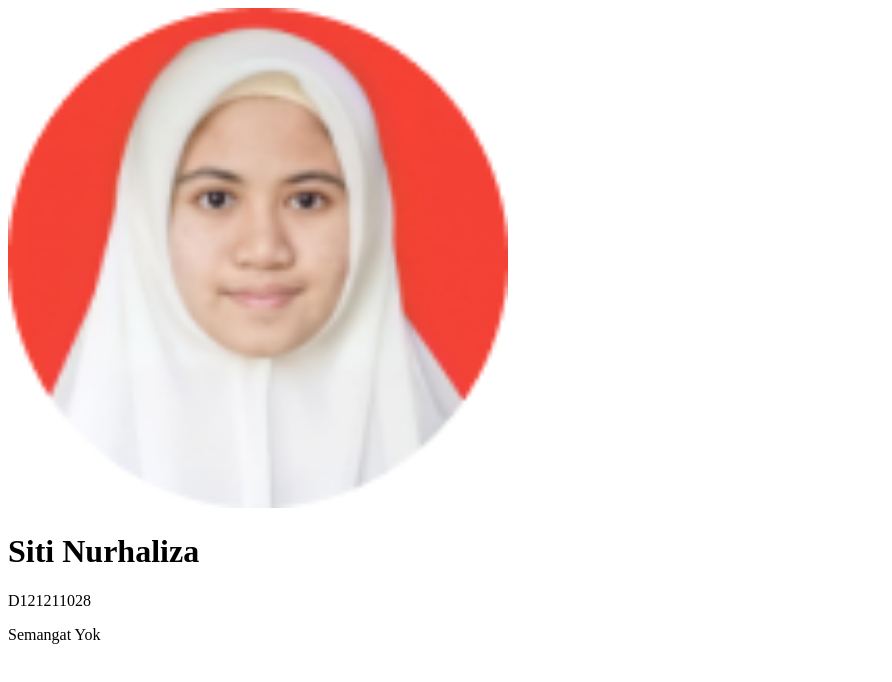
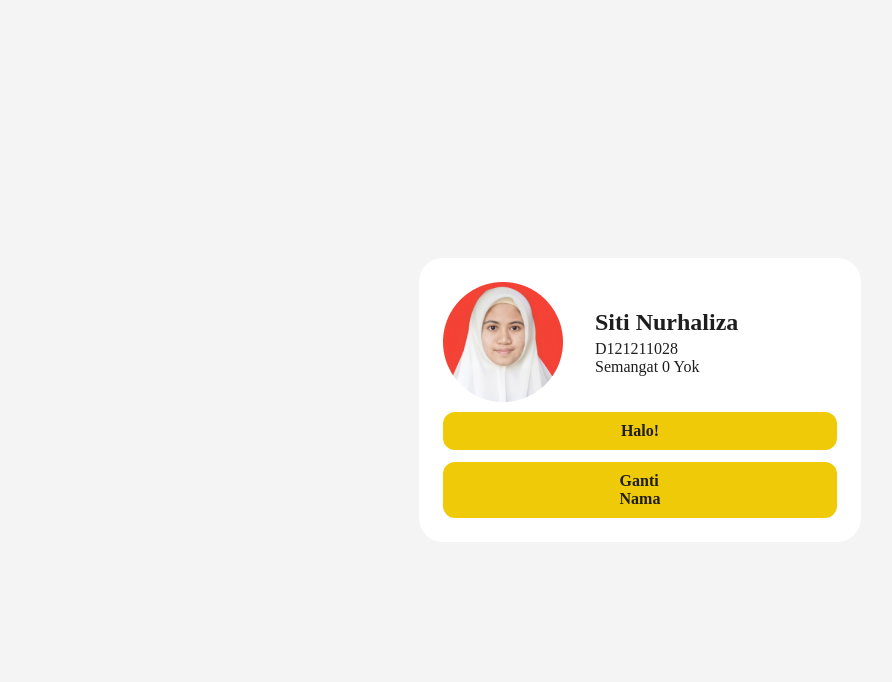
Before and after one commit to NurhalizaSulthan/banner-pmw2023, a Next.js app: page / in a window 1280 px wide. Shown: the top 682 px of the page, without its empty margins (0-892 px from the left). Built offline with nearby package versions, Linux system fonts and the light colour scheme.

Commit message:
feat: web profil

```diff
--- a/src/app/globals.css
+++ b/src/app/globals.css
@@ -1,107 +1,98 @@
-:root {
-  --max-width: 1100px;
-  --border-radius: 12px;
-  --font-mono: ui-monospace, Menlo, Monaco, 'Cascadia Mono', 'Segoe UI Mono',
-    'Roboto Mono', 'Oxygen Mono', 'Ubuntu Monospace', 'Source Code Pro',
-    'Fira Mono', 'Droid Sans Mono', 'Courier New', monospace;
+@import url("https://fonts.googleapis.com/css2?family=Open+Sans:wght@300;400&display=swap");
 
-  --foreground-rgb: 0, 0, 0;
-  --background-start-rgb: 214, 219, 220;
-  --background-end-rgb: 255, 255, 255;
-
-  --primary-glow: conic-gradient(
-    from 180deg at 50% 50%,
-    #16abff33 0deg,
-    #0885ff33 55deg,
-    #54d6ff33 120deg,
-    #0071ff33 160deg,
-    transparent 360deg
-  );
-  --secondary-glow: radial-gradient(
-    rgba(255, 255, 255, 1),
-    rgba(255, 255, 255, 0)
-  );
-
-  --tile-start-rgb: 239, 245, 249;
-  --tile-end-rgb: 228, 232, 233;
-  --tile-border: conic-gradient(
-    #00000080,
-    #00000040,
-    #00000030,
-    #00000020,
-    #00000010,
-    #00000010,
-    #00000080
-  );
-
-  --callout-rgb: 238, 240, 241;
-  --callout-border-rgb: 172, 175, 176;
-  --card-rgb: 180, 185, 188;
-  --card-border-rgb: 131, 134, 135;
+* {
+  padding: 0;
+  margin: 0;
+  box-sizing: border-box;
+  line-height: normal;
 }
 
-@media (prefers-color-scheme: dark) {
-  :root {
-    --foreground-rgb: 255, 255, 255;
-    --background-start-rgb: 0, 0, 0;
-    --background-end-rgb: 0, 0, 0;
-
-    --primary-glow: radial-gradient(rgba(1, 65, 255, 0.4), rgba(1, 65, 255, 0));
-    --secondary-glow: linear-gradient(
-      to bottom right,
-      rgba(1, 65, 255, 0),
-      rgba(1, 65, 255, 0),
-      rgba(1, 65, 255, 0.3)
-    );
-
-    --tile-start-rgb: 2, 13, 46;
-    --tile-end-rgb: 2, 5, 19;
-    --tile-border: conic-gradient(
-      #ffffff80,
-      #ffffff40,
-      #ffffff30,
-      #ffffff20,
-      #ffffff10,
-      #ffffff10,
-      #ffffff80
-    );
-
-    --callout-rgb: 20, 20, 20;
-    --callout-border-rgb: 108, 108, 108;
-    --card-rgb: 100, 100, 100;
-    --card-border-rgb: 200, 200, 200;
-  }
+/* pilih font */
+h1,
+p {
+  color: #1e1e1e;
+  font-family: Plus Jakarta Sans;
+}
+/* nama */
+h1 {
+  font-size: 24px;
+  font-weight: 700;
+  line-height: normal;
+}
+/* nim dan bio */
+p {
+  font-size: 16px;
+  font-weight: 400;
+  line-height: normal;
+}
+/* profile */
+.profile-banner {
+  width: 120px;
+  height: 120px;
+  position: relative;
 }
 
-* {
-  box-sizing: border-box;
-  padding: 0;
-  margin: 0;
+.body {
+  background-color: #f4f4f4;
+  width: 100vw;
+  height: 100vh;
+
+  display: flex;
+  flex-direction: column;
+
+  align-items: center;
+  justify-content: center;
+
+
 }
 
-html,
-body {
-  max-width: 100vw;
-  overflow-x: hidden;
+/* conatiner */
+
+.header-banner-wrapper {
+  display: flex;
+  align-items: center;
+  gap: 32px;
+
+
 }
 
-body {
-  color: rgb(var(--foreground-rgb));
-  background: linear-gradient(
-      to bottom,
-      transparent,
-      rgb(var(--background-end-rgb))
-    )
-    rgb(var(--background-start-rgb));
+.banner-container {
+  display: flex;
+  width: 442px;
+  padding: 24px;
+  flex-direction: column;
+  align-items: flex-start;
+  gap: 10px;
+  flex-shrink: 0;
+  background-color: white;
+  border-radius: 24px;
+}
+/* header container */
+/* content container */
+.content-header-banner {
+  display: flex;
+  flex-direction: column;
+  align-items: flex-start;
+  gap: 4px;
+}
+/* CTA */
+.cta-banner-wrap {
+  width: 100%;
+
 }
 
-a {
-  color: inherit;
-  text-decoration: none;
+.cta-button{
+  display: flex;
+  padding: 10px 177px;
+  justify-content: center;
+  align-items: center;
+  gap: 10px;
+  align-self: stretch;
+
+  border-radius: 12px;
+  background: #EFCA08;
+
 }
-
-@media (prefers-color-scheme: dark) {
-  html {
-    color-scheme: dark;
-  }
+.cta-button p{
+  font-weight: 700;
 }
--- a/src/app/page.js
+++ b/src/app/page.js
@@ -1,9 +1,27 @@
 
+'use client'
+
+import { useAmp } from 'next/amp';
 import Image from 'next/image'
+import './globals.css'
+import { useState } from 'react';
 
 export default function Home() {
+
+
+  const [bravo, setBravo] = useState(0)
+  const [nama, setNama] = useState('Siti Nurhaliza')
+
+  function handlerTambahBravo(){
+    setBravo(bravo + 1)
+  }
+
+  function handlerGantiNama(){
+    setNama('Expresidentz')
+  }
+
   return (
-    <div>
+    <div className='body'>
       <div className="banner-container">
         {/* kartunya */}
         <div className="header-banner-wrapper">
@@ -13,26 +31,36 @@
             <Image
                 src="/asset/profil.png"
                 alt="Picture of the author"
-                width={500}
-                height={500}
+                fill
+                objectFit='contain'
               />
-
           </div>
           <div className="content-header-banner">
             {/* nama dan kawan kawan */}
-            <h1>Siti Nurhaliza</h1>
+            <h1>{nama}</h1>
             <div className="bio-nim-header-banner">
               {/* nim-bio */}
               <p>D121211028</p>
-              <p>Semangat Yok</p>
+              <p>Semangat {bravo} Yok</p>
             </div>
           </div>
         </div>
         <div className="cta-banner-wrap">
           {/* tombol cta */}
+          <div className='cta-button' onClick={handlerTambahBravo}>
+              <p>Halo!</p>
+            </div>
+            <div className='cta-button'
+            style={{
+              marginTop: '12px'
+            }}
+
+            onClick={handlerGantiNama}>
+              <p>Ganti Nama</p>
+            </div>
         </div>
       </div>
+    </div>
 
-    </div>
   )
 }
```
